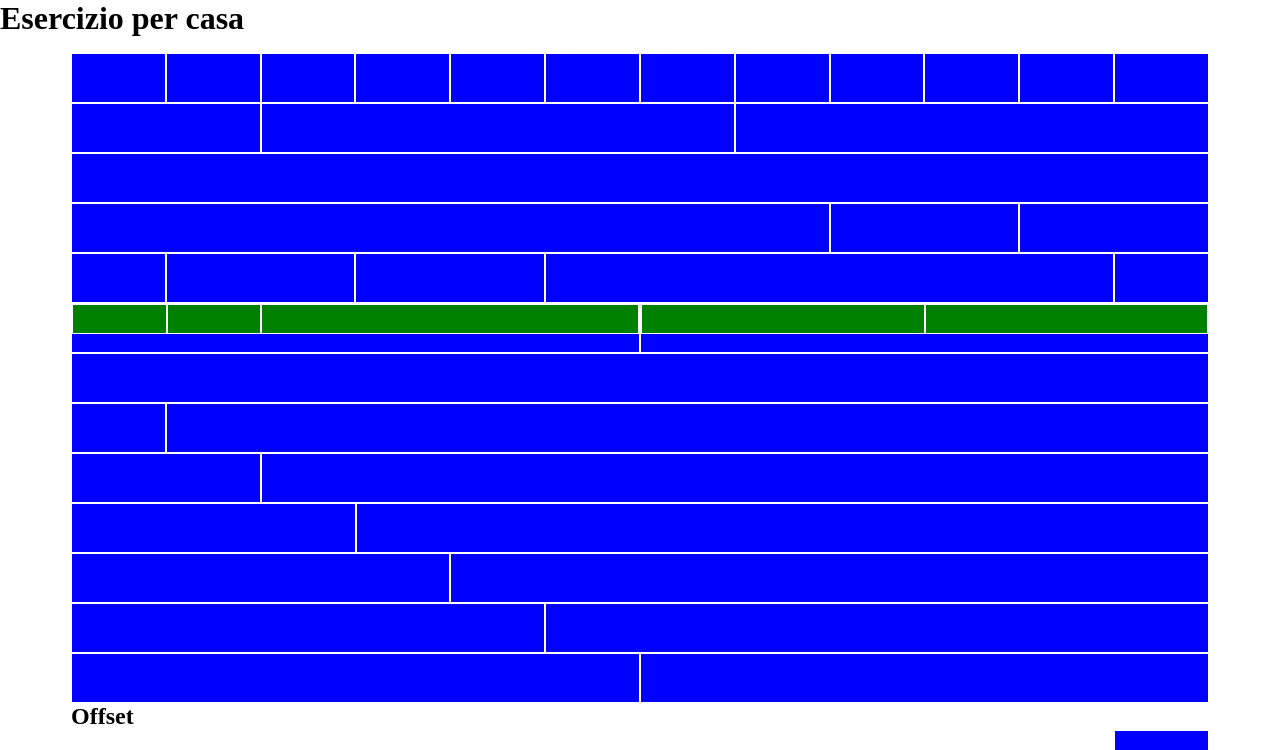
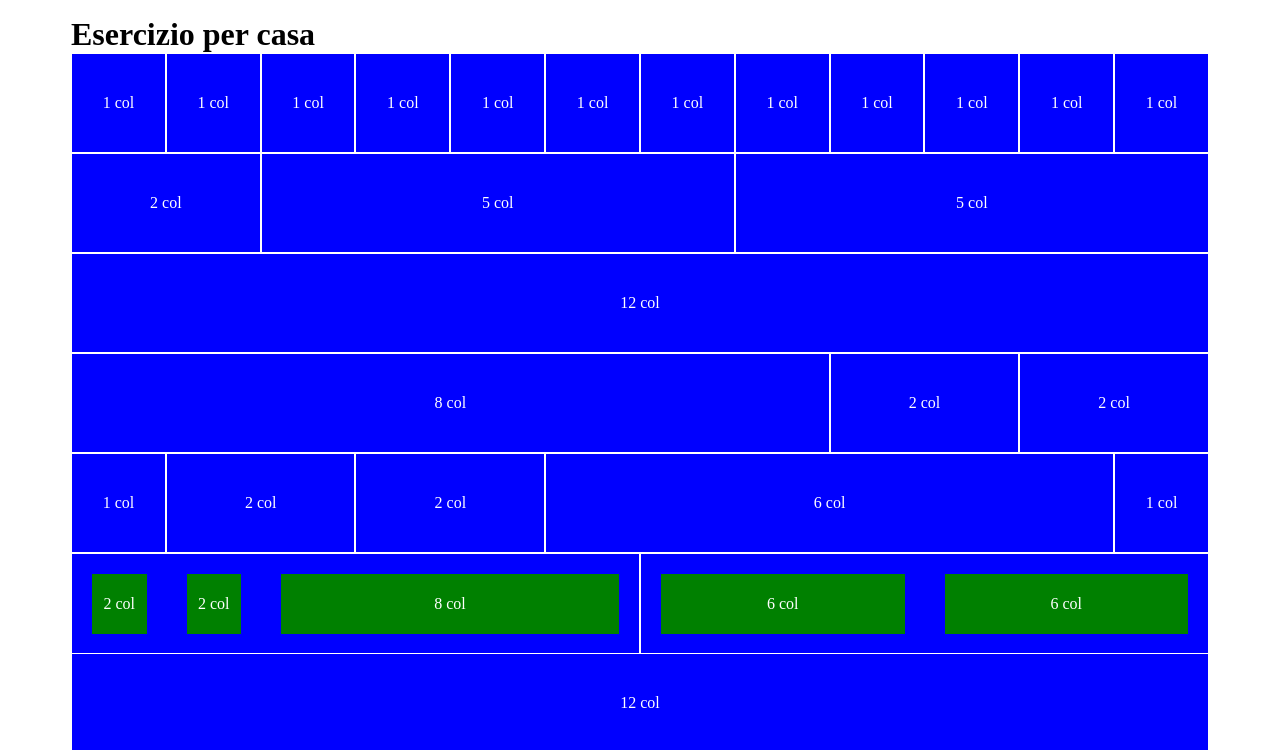
Before and after one commit to vdv-boolean/html-css-12bool, a plain HTML site: page index.html in a window 1280 px wide. Shown: the top 750 px of the page. Drawn offline with Linux system fonts and the light colour scheme.

Commit message:
Add text

```diff
--- a/assets/style.css
+++ b/assets/style.css
@@ -1,14 +1,130 @@
 [class*="col-"] {
-    height: 50px;
+    height: 100px;
     background-color: blue;
     border: 1px solid white;
+    position: relative;
 }
 
-.green {
+.nested {
     background-color: green;
-    height: 30px;
+    box-shadow: inset 0 0 0 20px blue;
+    border: none;
 }
 
+.col-1::after {
+    content: "1 col";
+    color: white;
+    position: absolute;
+    top: 50%;
+    left: 50%;
+    transform: translate(-50%, -50%);
+}
+
+.col-2::after {
+    content: "2 col";
+    color: white;
+    position: absolute;
+    top: 50%;
+    left: 50%;
+    transform: translate(-50%, -50%);
+}
+
+.col-3::after {
+    content: "3 col";
+    color: white;
+    position: absolute;
+    top: 50%;
+    left: 50%;
+    transform: translate(-50%, -50%);
+}
+.col-4::after {
+    content: "4 col";
+    color: white;
+    position: absolute;
+    top: 50%;
+    left: 50%;
+    transform: translate(-50%, -50%);
+}
+.col-5::after {
+    content: "5 col";
+    color: white;
+    position: absolute;
+    top: 50%;
+    left: 50%;
+    transform: translate(-50%, -50%);
+}
+.col-6::after {
+    content: "6 col";
+    color: white;
+    position: absolute;
+    top: 50%;
+    left: 50%;
+    transform: translate(-50%, -50%);
+}
+.col-7::after {
+    content: "7 col";
+    color: white;
+    position: absolute;
+    top: 50%;
+    left: 50%;
+    transform: translate(-50%, -50%);
+}
+.col-8::after {
+    content: "8 col";
+    color: white;
+    position: absolute;
+    top: 50%;
+    left: 50%;
+    transform: translate(-50%, -50%);
+}
+.col-9::after {
+    content: "9 col";
+    color: white;
+    position: absolute;
+    top: 50%;
+    left: 50%;
+    transform: translate(-50%, -50%);
+}
+.col-10::after {
+    content: "10 col";
+    color: white;
+    position: absolute;
+    top: 50%;
+    left: 50%;
+    transform: translate(-50%, -50%);
+}
+.col-11::after {
+    content: "11 col";
+    color: white;
+    position: absolute;
+    top: 50%;
+    left: 50%;
+    transform: translate(-50%, -50%);
+}
+.col-12::after {
+    content: "12 col";
+    color: white;
+    position: absolute;
+    top: 50%;
+    left: 50%;
+    transform: translate(-50%, -50%);
+}
+
+.no-aft:after {
+    content: "";
+}
+
+.col-2 .nested:before {
+    content:"nested 1 col";
+    color: white;
+    position: absolute;
+    top: 50%;
+    left: 50%;
+    transform: translate(-50%, -50%);
+}
+
+.nested {}
+
 .text {
-    color: white;
+
 }
--- a/index.html
+++ b/index.html
@@ -22,9 +22,8 @@
         </div> -->
 
         <!-- Exercise code-->
-        <h1>Esercizio per casa</h1>
         <div class="container">
-
+            <h1>Esercizio per casa</h1>
             <!-- First part -->
             <div class="row">
 
@@ -63,17 +62,17 @@
                 <div class="col-1"></div>
 
                 <!-- Line 6 -->
-                <div class="col-6">
+                <div class="col-6 no-aft">
                     <div class="row">
-                        <div class="col-2 green"></div>
-                        <div class="col-2 green"></div>
-                        <div class="col-8 green"></div>
+                        <div class="col-2 nested"></div>
+                        <div class="col-2 nested"></div>
+                        <div class="col-8 nested"></div>
                     </div>
                 </div>
-                <div class="col-6">
+                <div class="col-6 no-aft">
                     <div class="row">
-                        <div class="col-6 green"></div>
-                        <div class="col-6 green"></div>
+                        <div class="col-6 nested"></div>
+                        <div class="col-6 nested"></div>
                     </div>
                 </div>
             </div>
```
Also changed, not shown: 1 other file.
